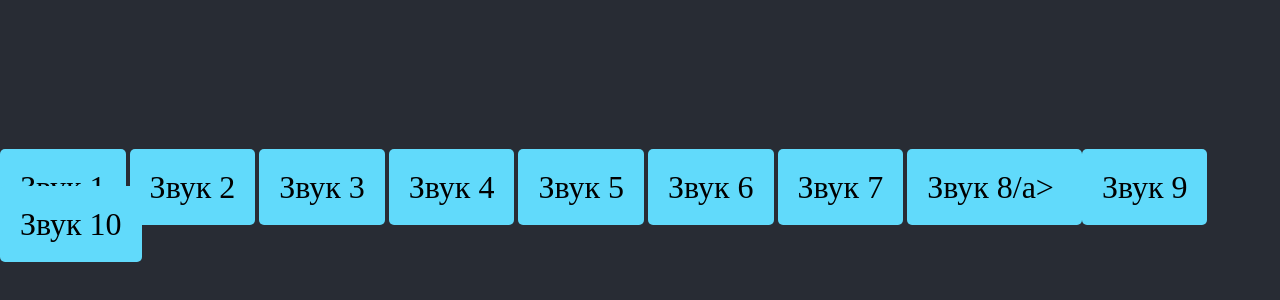
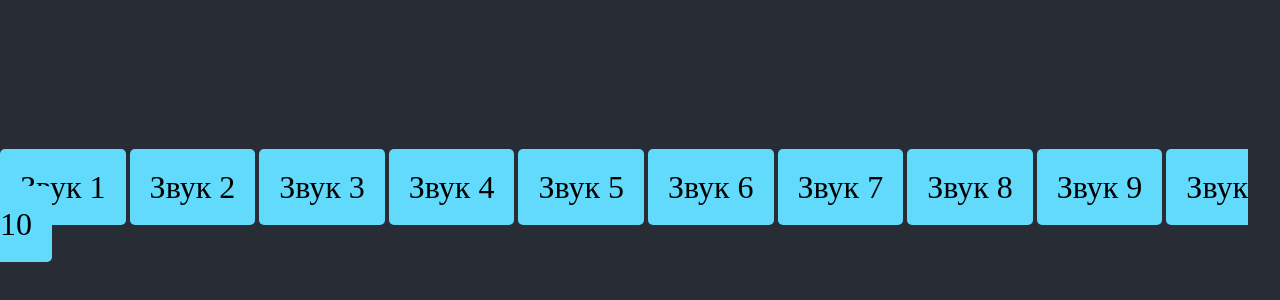
Before and after one commit to pesbazzzedchip/pesbazzzedchip.github.io, a plain HTML site: page index.html in a window 1280 px wide. Shown: the part 194-494 px from the top of the page. Drawn offline with Linux system fonts and the light colour scheme.

Commit message:
Update index.html

```diff
--- a/index.html
+++ b/index.html
@@ -32,7 +32,7 @@
         <a href="sound5.html">Звук 5</a>
         <a href="sound6.html">Звук 6</a>
         <a href="sound7.html">Звук 7</a>
-        <a href="sound8.html">Звук 8/a>
+        <a href="sound8.html">Звук 8</a>
         <a href="sound9.html">Звук 9</a>
         <a href="sound10.html">Звук 10</a>
     </div>
```
